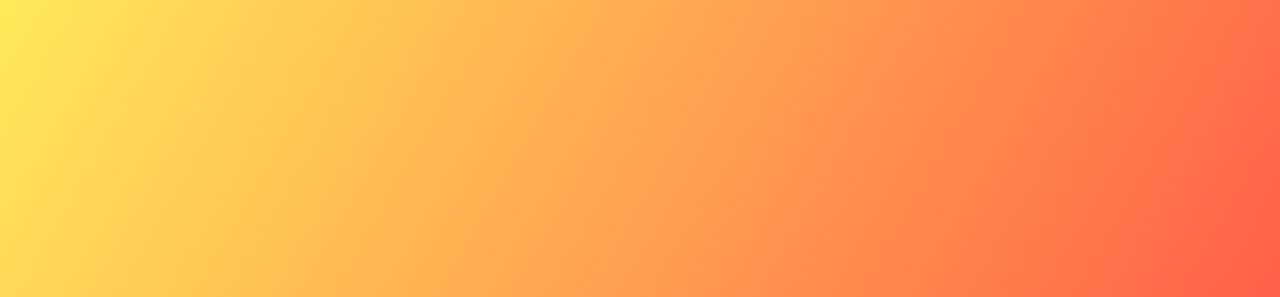
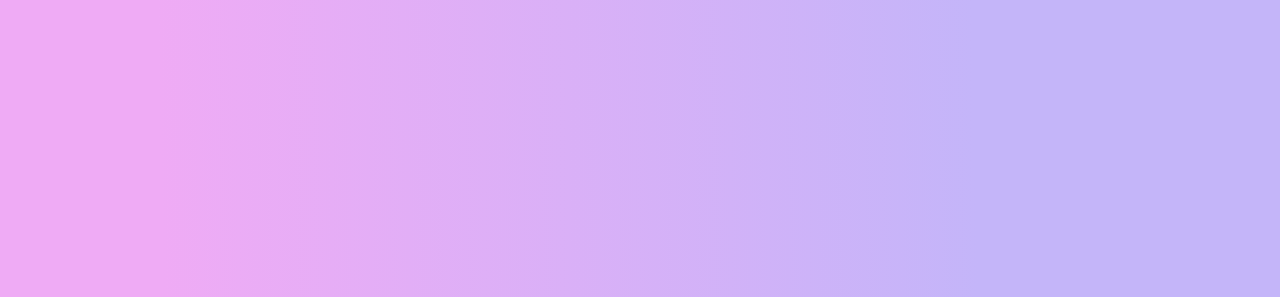
Before and after one commit to rodrigueslucas062/Relogio-Digital, a plain HTML site: page index.html in a window 1280 px wide. Shown: the top 297 px of the page. Drawn offline with nearby package versions, Linux system fonts and the light colour scheme.

Commit message:
Update style.css

```diff
--- a/css/style.css
+++ b/css/style.css
@@ -8,7 +8,7 @@
 
 body{
     height: 100vh;
-    background: linear-gradient(120deg, #ffe53bd8, #ff2525da);
+    background: linear-gradient(88.8deg, rgb(239, 171, 245) 13.4%, rgb(196, 181, 249) 76.3%);
     display: flex;
     align-items: center;
     justify-content: center;
```
